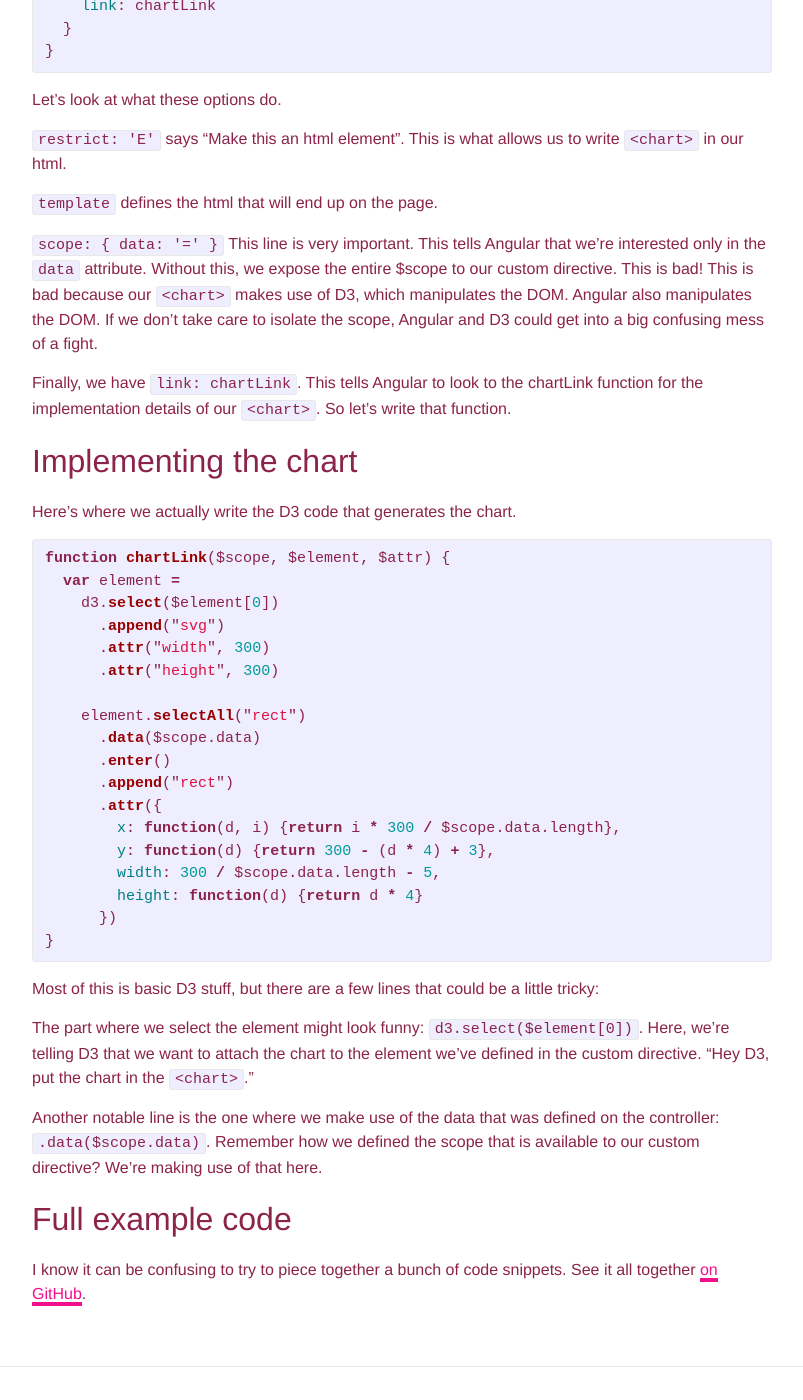
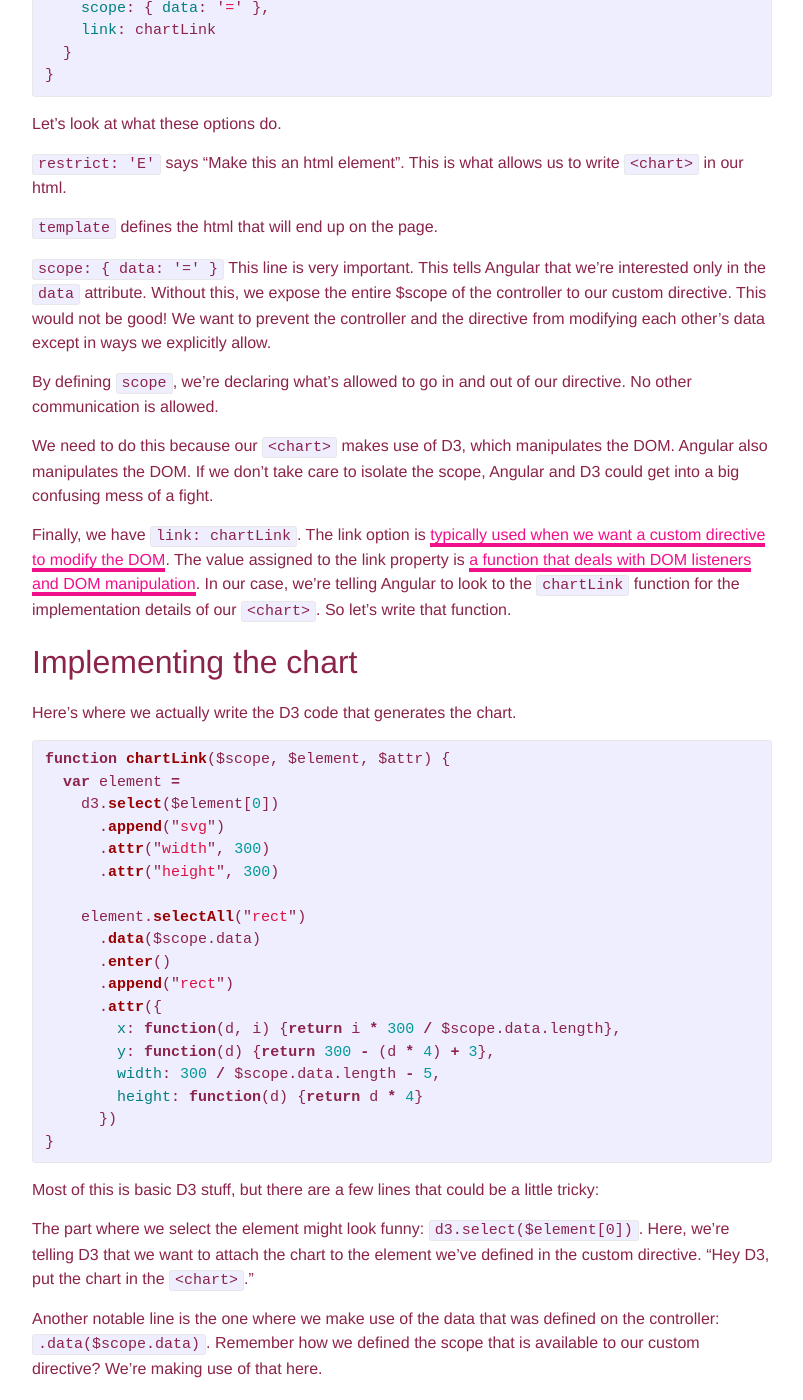
Before and after one commit to BillyZac/BillyZac.github.io, a Jekyll site: the page built from _posts/2016-02-12-angular+d3=BFF.markdown, in a window 1280 px wide and 1400 px high, scrolled down 1432 px. Shown: the whole window, without its empty margins (238-1041 px from the left). Built offline with Jekyll 4.4.1, drawn with Linux system fonts in a browser that asks for light colours; some of the changed text lies outside the part shown.

Commit message:
Expand stuff about isolated scope. Add usage example.

```diff
--- a/_posts/2016-02-12-angular+d3=BFF.markdown
+++ b/_posts/2016-02-12-angular+d3=BFF.markdown
@@ -15,7 +15,7 @@ Wouldn't it be great to just pop an element in the html and have it magically ge
 
 Today, dreams become reality as we take a look at how to use the awesome [D3.js library](https://d3js.org/) in an [Angular](https://angularjs.org/) app.
 
-I tried to think up a really simple example to demonstrate the basic principles in a clear way. I came up with a little bar chart that pulls it's data from an Angular controller. Maybe this won't dazzle the pants off your eyeballs, but hopefully it provides the basic building blocks for more ambitious Angular/D3 projects.
+I tried to think up a really simple example to demonstrate the basic principles in a clear way and I came up with a little bar chart that pulls it's data from an Angular controller. Maybe this won't dazzle the pants off your eyeballs, but hopefully it provides the basic building blocks for more ambitious Angular/D3 projects.
 
 ## Define the data set
 In our controller, we define the data:
@@ -60,9 +60,13 @@ Let's look at what these options do.
 
 `template` defines the html that will end up on the page.
 
-`scope: { data: '=' }` This line is very important. This tells Angular that we're interested only in the `data` attribute. Without this, we expose the entire $scope to our custom directive. This is bad! This is bad because our `<chart>` makes use of D3, which manipulates the DOM. Angular also manipulates the DOM. If we don't take care to isolate the scope, Angular and D3 could get into a big confusing mess of a fight.
+`scope: { data: '=' }` This line is very important. This tells Angular that we're interested only in the `data` attribute. Without this, we expose the entire $scope of the controller to our custom directive. This would not be good! We want to prevent the controller and the directive from modifying each other's data except in ways we explicitly allow.
 
-Finally, we have `link: chartLink`. This tells Angular to look to the chartLink function for the implementation details of our `<chart>`. So let's write that function.
+By defining `scope`, we're declaring what's allowed to go in and out of our directive. No other communication is allowed.
+
+We need to do this because our `<chart>` makes use of D3, which manipulates the DOM. Angular also manipulates the DOM. If we don't take care to isolate the scope, Angular and D3 could get into a big confusing mess of a fight.
+
+Finally, we have `link: chartLink`. The link option is [typically used when we want a custom directive to modify the DOM](https://docs.angularjs.org/guide/directive#creating-a-directive-that-manipulates-the-dom). The value assigned to the link property is [a function that deals with DOM listeners and DOM manipulation](https://docs.angularjs.org/api/ng/service/$compile#-link-). In our case, we're telling Angular to look to the `chartLink` function for the implementation details of our `<chart>`. So let's write that function.
 
 ## Implementing the chart
 Here's where we actually write the D3 code that generates the chart.
@@ -94,6 +98,18 @@ The part where we select the element might look funny: `d3.select($element[0])`.
 
 Another notable line is the one where we make use of the data that was defined on the controller: `.data($scope.data)`. Remember how we defined the scope that is available to our custom directive? We're making use of that here.
 
+## Reusability
+
+Now we have our own custom html tag that we can use over and over, passing it whatever data we want. The html is clean and readable, with all of the messy implementation details hidden away.
+
+![Three bar charts]({{ site.url }}/assets/three-bar-charts.png)
+
+{% highlight html %}
+<chart data="chartData1"></chart>
+<chart data="chartData2"></chart>
+<chart data="chartData3"></chart>
+{% endhighlight %}
+
 ## Full example code
 
-I know it can be confusing to try to piece together a bunch of code snippets. See it all together [on GitHub](https://github.com/BillyZac/Angular-D3-BFF).
+See it all together [on GitHub](https://github.com/BillyZac/Angular-D3-BFF).
```
Also changed, not shown: assets/three-bar-charts.png (added).
